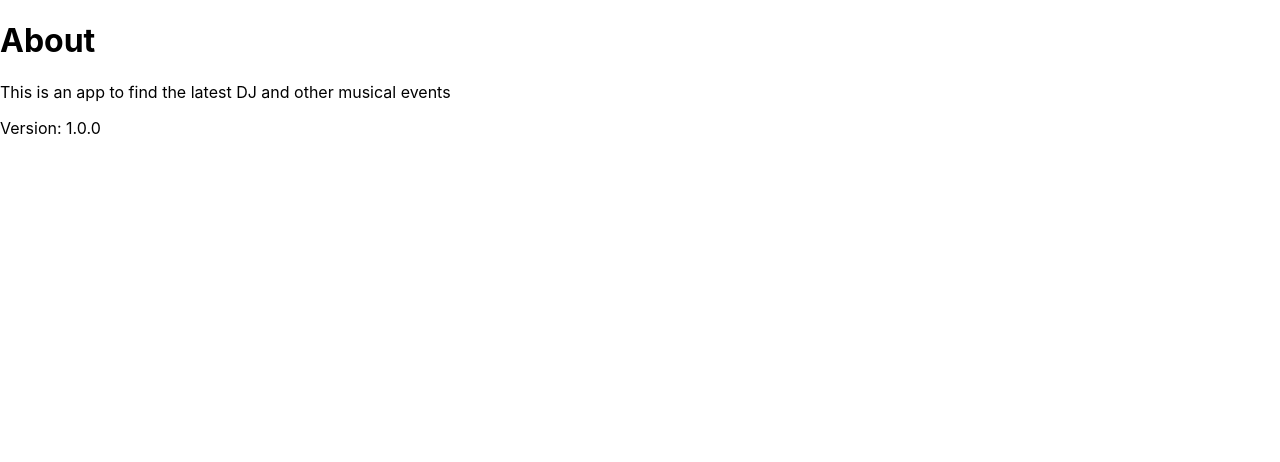
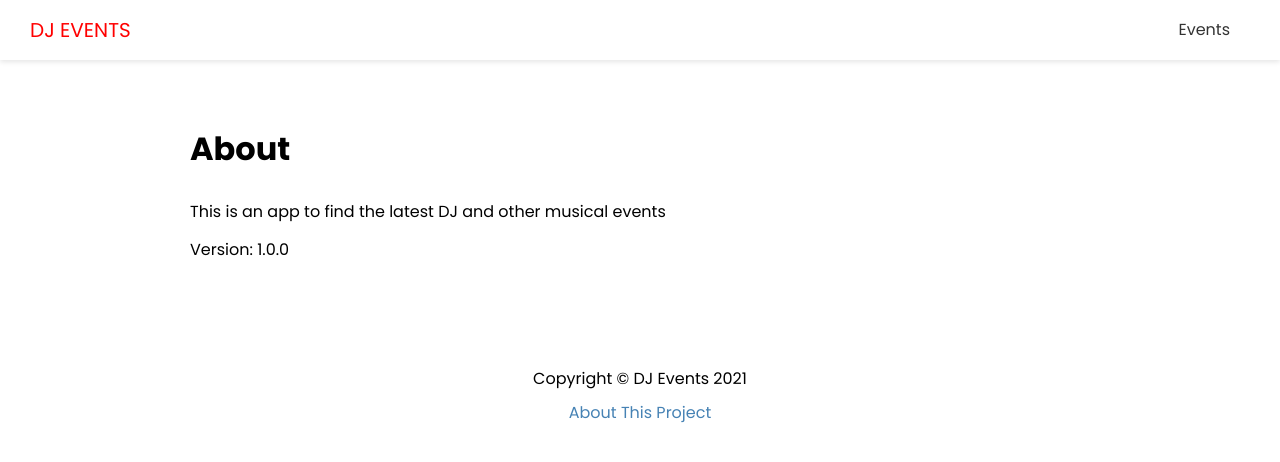
Before and after one commit to kr9091/dj-events-frontend, a Next.js app: page /about in a window 1280 px wide. Shown: the top 462 px of the page. Built offline with nearby package versions, Linux system fonts and the light colour scheme.

Commit message:
Created Layout, Header, and Footer

```diff
--- /dev/null
+++ b/components/Footer.js
@@ -0,0 +1,12 @@
+import Link from 'next/link';
+import styles from '../styles/Footer.module.css';
+export default function Footer() {
+  return (
+    <footer className={styles.footer}>
+      <p>Copyright &copy; DJ Events 2021</p>
+      <p>
+        <Link href='/about'>About This Project</Link>
+      </p>
+    </footer>
+  );
+}
--- /dev/null
+++ b/components/Header.js
@@ -0,0 +1,24 @@
+import Link from 'next/link';
+import styles from '../styles/Header.module.css';
+
+export default function Header() {
+  return (
+    <header className={styles.header}>
+      <div className={styles.logo}>
+        <Link href='/'>
+          <a>DJ Events</a>
+        </Link>
+      </div>
+
+      <nav>
+        <ul>
+          <li>
+            <Link href='/events'>
+              <a>Events</a>
+            </Link>
+          </li>
+        </ul>
+      </nav>
+    </header>
+  );
+}
--- /dev/null
+++ b/components/Layout.js
@@ -0,0 +1,25 @@
+import Head from 'next/head';
+import styles from '../styles/Layout.module.css';
+import Header from './Header';
+import Footer from './Footer';
+
+export default function Layout({ title, keywords, description, children }) {
+  return (
+    <div>
+      <Head>
+        <title>{title}</title>'
+        <meta name='description' content={description} />
+        <meta name='keywords' content={keywords} />
+      </Head>
+      <Header />
+      <div className={styles.container}>{children}</div>
+      <Footer />
+    </div>
+  );
+}
+
+Layout.defaultProps = {
+  title: 'DJ Events | Find the hottest parties',
+  description: 'Find the latest DJ and other musical  events',
+  keywords: 'music, edm, events, dj',
+};
--- a/pages/about.js
+++ b/pages/about.js
@@ -1,9 +1,10 @@
+import Layout from '../components/Layout';
 export default function AboutPage() {
   return (
-    <div>
+    <Layout title='About DJ Events'>
       <h1>About</h1>
       <p>This is an app to find the latest DJ and other musical events</p>
       <p>Version: 1.0.0</p>
-    </div>
+    </Layout>
   );
 }
--- a/pages/events/[slug].js
+++ b/pages/events/[slug].js
@@ -1,7 +1,8 @@
+import Layout from '../../components/Layout';
 export default function EventPage() {
   return (
-    <div>
+    <Layout>
       <h1>My Event</h1>
-    </div>
+    </Layout>
   );
 }
--- a/pages/events/add.js
+++ b/pages/events/add.js
@@ -1,7 +1,8 @@
+import Layout from '../../components/Layout';
 export default function AddEventPage() {
   return (
-    <div>
+    <Layout title='Add New Event'>
       <h1>Add Event</h1>
-    </div>
+    </Layout>
   );
 }
--- a/pages/events/index.js
+++ b/pages/events/index.js
@@ -1,7 +1,8 @@
+import Layout from '../../components/Layout';
 export default function EventsPage() {
   return (
-    <div>
+    <Layout>
       <h1>My Events</h1>
-    </div>
+    </Layout>
   );
 }
--- /dev/null
+++ b/styles/Footer.module.css
@@ -0,0 +1,8 @@
+.footer {
+  margin: 100px 0 40px;
+  text-align: center;
+}
+
+.footer p {
+  margin: 5px 0;
+}
--- /dev/null
+++ b/styles/Header.module.css
@@ -0,0 +1,56 @@
+.header {
+  display: flex;
+  justify-content: space-between;
+  align-items: center;
+  background: #fff;
+  color: #333;
+  height: 60px;
+  padding: 0 30px;
+  box-shadow: 0 2px 5px rgba(0, 0, 0, 0.1);
+}
+
+.header a {
+  color: #333;
+  margin-right: 20px;
+}
+
+.header a:hover {
+  color: #000;
+}
+.header ul {
+  display: flex;
+  align-items: center;
+  justify-content: center;
+  list-style: none;
+}
+
+.logo {
+  color: red;
+  font-size: 20px;
+  text-transform: uppercase;
+}
+
+.logo a {
+  color: red;
+}
+
+@media (max-width: 768px) {
+  .header {
+    flex-direction: column;
+    height: auto;
+  }
+
+  .header ul {
+    margin: 20px 0;
+    flex-direction: column;
+    text-align: center;
+  }
+
+  .header a {
+    margin-right: 0;
+  }
+
+  .logo {
+    margin: 20px 0;
+  }
+}
--- /dev/null
+++ b/styles/Layout.module.css
@@ -0,0 +1,5 @@
+.container {
+  margin: 60px auto;
+  max-width: 960px;
+  padding: 0 30px;
+}
--- a/styles/globals.css
+++ b/styles/globals.css
@@ -1,16 +1,66 @@
+@import url('https://fonts.googleapis.com/css2?family=Poppins:wght@300;400;500;600;700&display=swap');
+
+* {
+  box-sizing: border-box;
+  margin: 0;
+  padding: 0;
+}
+
 html,
 body {
-  padding: 0;
-  margin: 0;
-  font-family: -apple-system, BlinkMacSystemFont, Segoe UI, Roboto, Oxygen,
-    Ubuntu, Cantarell, Fira Sans, Droid Sans, Helvetica Neue, sans-serif;
+  font-family: 'Poppins', sans-serif;
+  line-height: 1.8;
 }
 
 a {
-  color: inherit;
   text-decoration: none;
+  color: steelblue;
 }
 
-* {
-  box-sizing: border-box;
+p {
+  margin: 10px 0;
 }
+
+h1 {
+  margin-bottom: 20px;
+}
+
+.btn {
+  display: inline-block;
+  background: red;
+  color: #fff;
+  padding: 10px 20px;
+  cursor: pointer;
+  border: 0;
+  border-radius: 5px;
+}
+
+.btn:hover {
+  opacity: 0.9;
+}
+
+.btn-secondary {
+  font: inherit;
+  font-size: 13px;
+  background: #000;
+  color: #fff !important;
+  border: 0;
+  border-radius: 5px;
+  padding: 5px 15px;
+  margin: 0 20px;
+  cursor: pointer;
+}
+
+.btn-secondary:hover {
+  opacity: 0.8;
+}
+
+.btn-icon {
+  display: flex;
+  align-items: center;
+  justify-content: center;
+}
+
+.btn-icon svg {
+  margin-right: 5px;
+}
```
Also changed, not shown: pages/index.js (+6 -67 lines).
